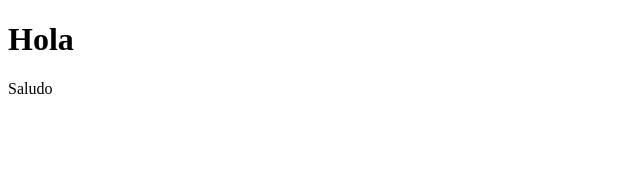
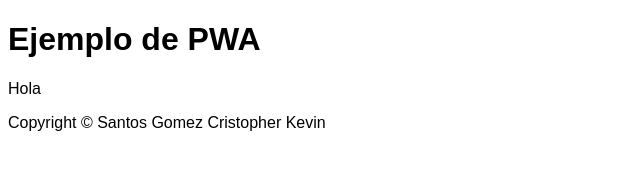
Before and after one commit to kevinspwa/kevinspwa.github.io, a plain HTML site: page index.html in a window 1280 px wide. Shown: the whole page, without its empty margins (0-640 px from the left). Drawn offline with Linux system fonts and the light colour scheme.

Commit message:
Update index.html

```diff
--- a/index.html
+++ b/index.html
@@ -1,5 +1,38 @@
 <!DOCTYPE html>
-<html lang="es">
-  <h1>Hola</h1>
-  <p>Saludo</p>
+<html>
+  <head>
+    <meta charset="utf-8">
+    <meta name="viewport" content="width=device-width, initial-scale=1">
+    <title>Ejemplo de PWA</title>
+    <script src="js/registraServiceWorker.js"></script>
+
+    <!-- Ícono para la página web. Debe ponerse en la raíz de la página. -->
+    <link rel="icon" sizes="32x32" href="favicon.ico">
+
+    <!-- Color de la barra de navegación de Chrome en dispositivos móviles. -->
+    <meta name="theme-color" content="#81d4f4">
+
+    <!-- Configuración de la PWA: Chrome y Edge. -->
+    <link rel="manifest" href="manifest.json">
+
+    <!-- Configuración para Web Clip en Safari. -->
+    <meta name="apple-mobile-web-app-title" content="dmppwa">
+    <meta name="apple-mobile-web-app-capable" content="yes">
+    <meta name="apple-mobile-web-app-status-bar-style" content="default">
+    <link rel="apple-touch-icon" href="img/icono2048.png">
+    <link rel="apple-touch-icon" sizes="256x256" href="img/icono256.png">
+    <link rel="apple-touch-icon" sizes="1024x1024" href="img/icono1024.png">
+    <link rel="apple-touch-icon" sizes="2048x2048" href="img/icono2048.png">
+
+    <script type="module" src="cmp/mi-footer.js"></script>
+    <link rel="stylesheet" href="css/estilos.css">
+  <body>
+    <h1>Ejemplo de PWA</h1>
+    <p>Hola</p>
+    <footer>
+      <p>
+        <mi-footer></mi-footer>
+      </p>
+    </footer>
+  </body>
 </html>
```
